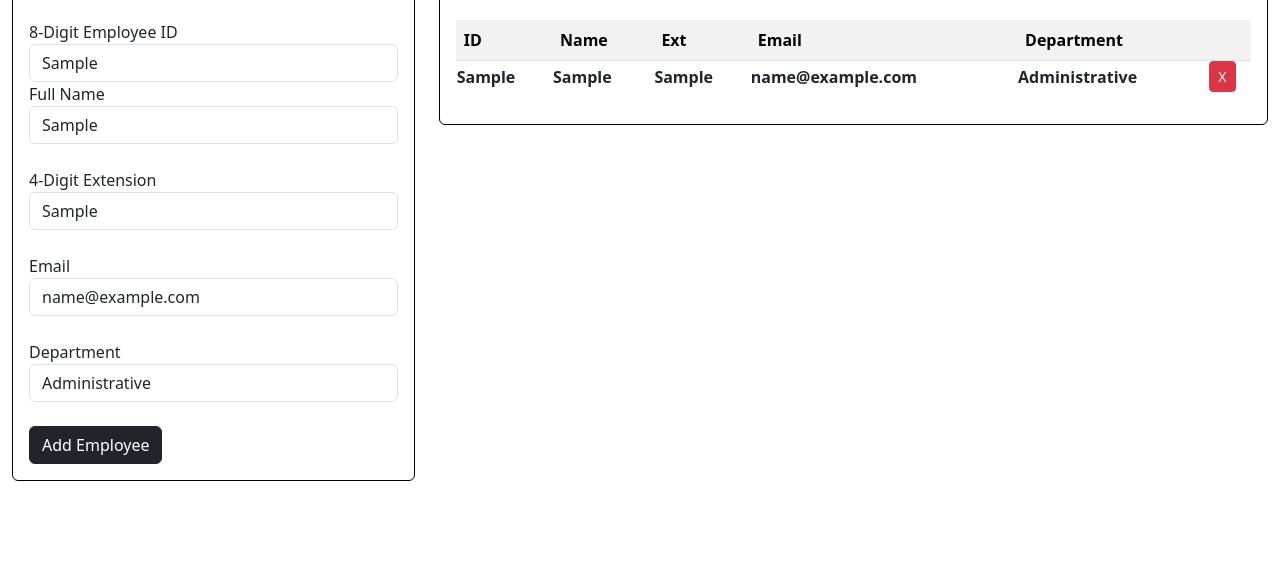
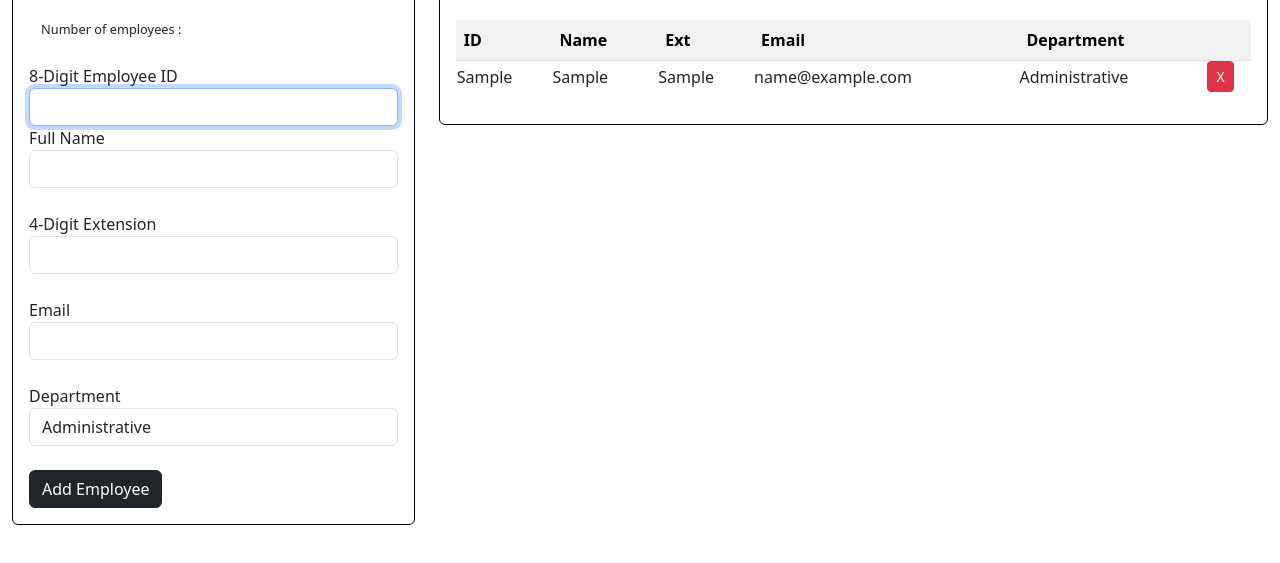
Before and after one commit to priyarakkan/assignment07, a plain HTML site: page Assignment07/index.html in a window 1280 px wide. Both pictures are taken after typing "Sample", "Sample", "Sample", "name@example.com" into the empty fields and a click on the input "Add Employee". Shown: the part 179-742 px from the top of the page. Drawn offline with nearby package versions, Linux system fonts and the light colour scheme.

Commit message:
updated
updated

```diff
--- a/Assignment07/index.html
+++ b/Assignment07/index.html
@@ -10,7 +10,7 @@
         .card           {border: 1px solid black;}
         output          {font-size: 0.8em;}
     </style>
-    <script src="js/script.js" defer></script>
+    <script src="js/script2.js" defer></script>
 </head>
 <body>
     <header id="main-header" class="bg-dark text-white p-4 mb-3">
@@ -24,6 +24,7 @@
             <div class="col-lg-4 col-md-12 mb-4">
                 <div id="main" class="card card-body">
                     <h2 class="title mb-4">Add Employee</h2>
+                    <output class="container-fluid mb-4">Number of employees :</output>
                     <form action="" id="addForm">
                         <label for="id">8-Digit Employee ID</label><br>
                         <input type="text" maxlength="8" required id="id" class="form-control">
@@ -55,7 +56,7 @@
                 <div id="main" class="card card-body">
                     <h2 class="title mb-4">Employees <small><output id="empCount"></output></small></h2>
                     <table id="employees" class="table table-striped">
-                        <tr>
+                        <tr id="employeeRow">
                             <th>ID</th>
                             <th>Name</th>
                             <th>Ext</th>
--- a/Assignment07/js/script.js
+++ /dev/null
@@ -1,87 +0,0 @@
-// GET ADD EMPLOYEE FORM AND EMPLOYEE TABLE FROM THE DOM
-let form = document.querySelector('#addForm');
-let table = document.querySelector('#employees');
-
-// SET A COUNT VARIABLE TO DISPLAY NEXT TO EMPLOYEES HEADER
-
-
-// ADD EMPLOYEE
-form.addEventListener('submit', (e) => {
-    // PREVENT FORM SUBMISSION
-    e.preventDefault();
-
-    // GET THE VALUES FROM THE TEXT BOXES
-
-    let id = document.querySelector('#id').value;
-    let name = String(document.querySelector('#name').value);
-    let extension = document.querySelector('#extension').value;
-    let email = document.querySelector('#email').value
-    let inputState =String(document.querySelector('#department').value);
-
-
-    // INSERT A NEW ROW AT THE END OF THE EMPLOYEES TABLE
-
-    let row = document.createElement('tr');
-
-    // INSERT A CELL FOR EACH ITEM WITHIN THE NEW ROW
-
-    let th1 = document.createElement('th')
-    let cell1 = document.createTextNode(id)
-    let th2 = document.createElement('th')
-    let cell2 = document.createTextNode(name)
-    let th3 = document.createElement('th')
-    let cell3 = document.createTextNode(extension)
-    let th4 = document.createElement('th')
-    let cell4 = document.createTextNode(email)
-    let th5 = document.createElement('th')
-    let cell5 = document.createTextNode(inputState)
-
-
-
-    // APPEND THE TEXT VALUES AS TEXT NODES WITHIN THE CELLS
-    th1.appendChild(cell1)
-    th2.appendChild(cell2)
-    th3.appendChild(cell3)
-    th4.appendChild(cell4)
-    th5.appendChild(cell5)
-    row.appendChild(th1)
-    row.appendChild(th2)
-    row.appendChild(th3)
-    row.appendChild(th4)
-    row.appendChild(th5)
-
-    table.appendChild(row)
-
-    // CREATE THE DELETE BUTTON
-    let deleteBtn = document.createElement('button')
-    deleteBtn.className = 'btn btn-danger btn-sm text-right delete'
-
-    let textDelete = document.createTextNode('X')
-    deleteBtn.appendChild(textDelete)
-
-    row.appendChild(deleteBtn)
-
-    document.querySelector('#employees').value = ''
-
-    table.appendChild(row)
-
-})
-
-table.addEventListener('click', (e) =>{
-     if(e.target.row('delete')){
-        if(confirm('Are you sure you want to delete this employee')){
-            row.removeChild(e.target.parentElement)
-        }
-     }
-
-})
-
-    // RESET THE FORM
-
-    // SET FOCUS BACK TO THE ID TEXT BOX
-
-    // INCREMENENT THE NUMBER OF EMPLOYEES IN THE TABLE
-
-
-
-// DELETE EMPLOYEE
--- a/Assignment07/js/script2.js
+++ b/Assignment07/js/script2.js
@@ -5,32 +5,27 @@ let table = document.querySelector('#employees');
 // SET A COUNT VARIABLE TO DISPLAY NEXT TO EMPLOYEES HEADER
 let count = 0;
 
-
 // ADD EMPLOYEE
 form.addEventListener('submit', (e) => {
 // PREVENT FORM SUBMISSION
     e.preventDefault();
 
 // GET THE VALUES FROM THE TEXT BOXES
-
-    let id = document.querySelector('#id').value;
-    let name = String(document.querySelector('#name').value);
-    let extension = document.querySelector('#extension').value;
-    let email = document.querySelector('#email').value
+        let id         = document.querySelector('#id').value;
+        let name       = String(document.querySelector('#name').value);
+        let extension  = document.querySelector('#extension').value;
+        let email      = document.querySelector('#email').value
         let inputState =String(document.querySelector('#department').value);
 
-
 // INSERT A NEW ROW AT THE END OF THE EMPLOYEES TABLE
-
-    let row = table.insertRow(0);
+        var newRow = table.insertRow(-1);
 
 // INSERT A CELL FOR EACH ITEM WITHIN THE NEW ROW
-
-    let cell1 = row.insertCell(0);
-    let cell2 = row.insertCell(1);
-    let cell3 = row.insertCell(2);
-    let cell4 = row.insertCell(3);
-    let cell5 = row.insertCell(4);
+        let cell1 = newRow.insertCell(0);
+        let cell2 = newRow.insertCell(1);
+        let cell3 = newRow.insertCell(2);
+        let cell4 = newRow.insertCell(3);
+        let cell5 = newRow.insertCell(4);
         let text1 = document.createTextNode(id)
         let text2 = document.createTextNode(name)
         let text3 = document.createTextNode(extension)
@@ -44,55 +39,42 @@ form.addEventListener('submit', (e) => {
         cell4.appendChild(text4)
         cell5.appendChild(text5)
 
-    row.appendChild(cell1)
-    row.appendChild(cell2)
-    row.appendChild(cell3)
-    row.appendChild(cell4)
-    row.appendChild(cell5)
+        newRow.appendChild(cell1)
+        newRow.appendChild(cell2)
+        newRow.appendChild(cell3)
+        newRow.appendChild(cell4)
+        newRow.appendChild(cell5)
 
-    table.appendChild(row)
+        table.appendChild(newRow)
 
 // CREATE THE DELETE BUTTON
     let deleteBtn = document.createElement('button')
     deleteBtn.className = 'btn btn-danger btn-sm text-right delete'
-
     let textDelete = document.createTextNode('X')
     deleteBtn.appendChild(textDelete)
-
-    row.appendChild(deleteBtn)
-
+    newRow.appendChild(deleteBtn)
     document.querySelector('#employees').value = ''
-
-    table.appendChild(row)
-
-})
-
-
+    table.appendChild(newRow)
 
 // RESET THE FORM
+    form.reset()
 
 // SET FOCUS BACK TO THE ID TEXT BOX
+    document.getElementById('id').focus();
 
 // INCREMENENT THE NUMBER OF EMPLOYEES IN THE TABLE
-
-
+    count++;
 
 // DELETE EMPLOYEE
+    newRow.addEventListener('click', (e) =>{
+        if (confirm('Are you sure to delete the employee?')) {
+            let row = e.target.parentElement;
+            newRow.deleteRow(row.rowIndex);
+            count--;
+
+        }
+    });
 
 // SET A COUNT VARIABLE TO DISPLAY NEXT TO EMPLOYEES HEADER
-let outputElement = document.querySelector('#employeeCount')
-let employeeCount = 0
-outputElement.textContent = ` ( ${employeeCount} )`
-// DELETE EMPLOYEE
-employeeTable.addEventListener('click', (e) => {
-      if (confirm('Are you sure you want to delete this employee?')) {
-        const row = e.target.parentElement.parentElement;
-        employeeTable.deleteRow(row.rowIndex);
-        employeeCount--;
-        outputElement.textContent = employeeCount;
-      }
+
 });
-  table.addEventListener('click', (e) =>{
-
-    table.deleteRow();
-})
```
Lines whose indentation alone changed are shown as unchanged.
